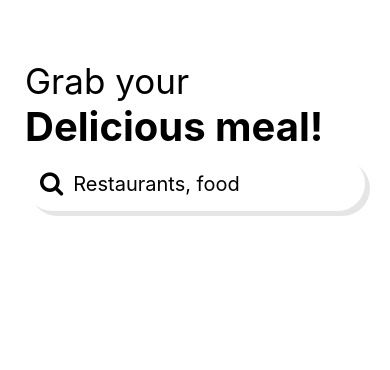
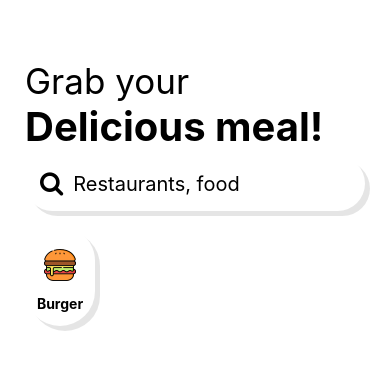
Before and after one commit to joshinehajoshi/React-native-restaurant-app, a React Native app: screen / in a window 390 px wide. Shown: the top 370 px of the page. Built offline with nearby package versions, Linux system fonts and the light colour scheme.

Commit message:
burger icon added

```diff
--- a/src/components/CategoryItem.js
+++ b/src/components/CategoryItem.js
@@ -1,11 +1,41 @@
-import { Text, View } from "react-native";
+import { StyleSheet, Text, View, Image } from "react-native";
+import { elevation } from "../common/styles";
 
 export default function CategoryItem() {
     return (
-        <View>
-            <Text>
-
+        <View style={[styles.container, styles.elevation]}>
+            <View style={styles.imageContainer}>
+                <Image source={require("../assests/images/hamburger.png")} />
+            </View>
+            <Text style={styles.header}>
+                Burger
             </Text>
         </View>
     )
 }
+
+const styles = StyleSheet.create({
+    container: {
+        width: 70,
+        height: 100,
+        borderRadius: 50,
+        marginVertical: 15,
+        marginHorizontal: 25,
+        backgroundColor: "white",
+        alignItems: "center",
+        justifyContent: "center"
+    },
+    elevation,
+    imageContainer: {
+        width: 50,
+        height: 50,
+        backgroundColor: "white",
+        alignItems: "center",
+        justifyContent: "center",
+        borderRadius: 50,
+        marginBottom: 5
+    },
+    header: {
+        fontWeight: "bold"
+    }
+})
```
